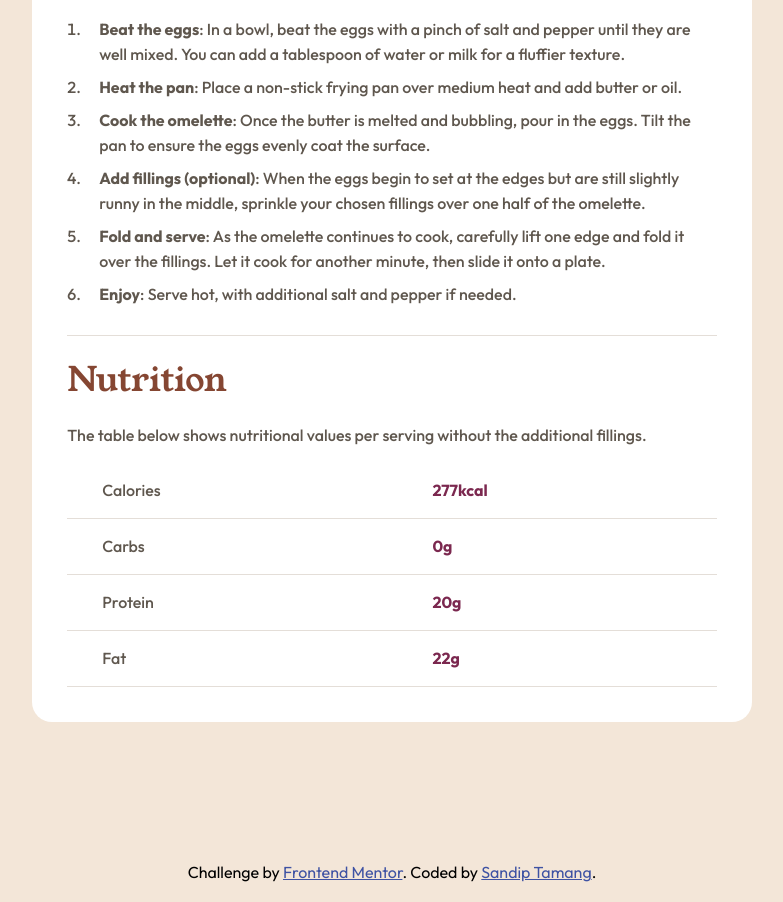
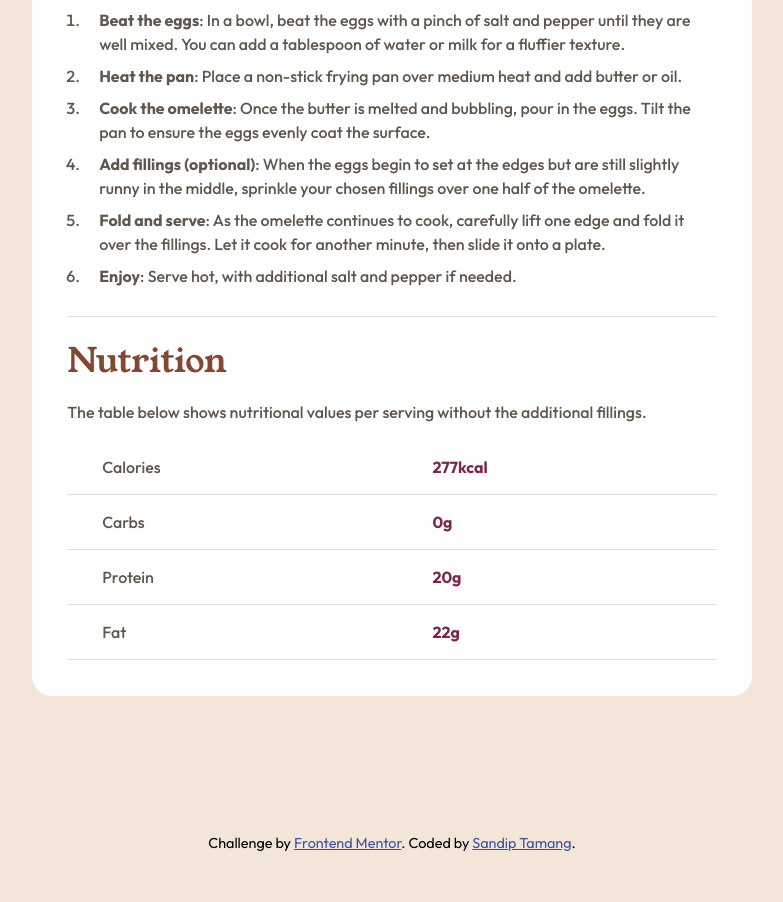
Before and after one commit to SandipTamangDev/recipe-page, a plain HTML site: page index.html in a window 1280 px wide. Shown: the part 1139-2041 px from the top of the page, without its empty margins (248-1031 px from the left). After the commit the page ends 2009 px from the top, so only its background shows below. Drawn offline with Linux system fonts and the light colour scheme.

Commit message:
CSS bugs (#12)

```diff
--- a/css/styles.css
+++ b/css/styles.css
@@ -21,7 +21,7 @@
 h1 {
     font-size: clamp(2.3rem, 2.8vw, 2.9rem);
     font-weight: 400;
-    margin: 15px 0;
+    margin: 0.5em 0;
     color: var(--Stone-600)
 }
 
@@ -32,28 +32,28 @@ h1, h2 {
 h2 {
     font-size: 2.1rem;
     font-weight: 400;
-    margin-bottom: 20px;
+    margin-bottom: 0.5em;
     color: var(--Brown-800);
 }
 
 ul, ol {
-    margin-left: 17px;
+    margin-left: 1em;
 }
 
 ul li, ol li {
-    margin-bottom: 8px;
-    padding-left: 15px;
+    margin-bottom: 0.5em;
+    padding-left: 1em;
 }
 
 p, li, tr {
     font-size: clamp(0.95rem, 2vw, 1rem);
-    line-height: 25px;
+    line-height: 1.5em;
     font-weight: 500;
     color: var(--Stone-600);
 }
 
 p {
-    line-height: 25px;
+    line-height: 1.5em;
     color: var(--Stone-600);
     font-weight: 500;
 }
@@ -88,21 +88,21 @@ hr {
 }
 
 .card {
-    max-width: 720px;
+    max-width: 45em;
     background-color: var(--White);
 }
 
 .content {
-    padding: 25px;
+    padding: 1.5em;
     display: flex;
     flex-direction: column;
-    gap: 20px;
+    gap: 1.25em;
 }
 
 .preparation {
-    padding: 20px;
+    padding: 1.25em;
     background-color: var(--Rose-50);
-    border-radius: 10px;
+    border-radius: 0.625em;
 }
 
 .preparation h2 {
@@ -117,13 +117,12 @@ body {
     background-color: var(--Stone-100);
     font-family: 'bodyfont', sans-serif;
     margin: 0 auto;
-    max-width: 1440px;
 }
 
 table {
     width: 100%;
-    padding: 20px;
-    margin-top: 15px;
+    padding: 1.25em;
+    margin-top: 1em;
     border-collapse: collapse;
 }
 
@@ -133,7 +132,7 @@ table td {
 }
 
 table tr {
-    padding: 20px;
+    padding: 1.25em;
 }
 
 .Calories {
@@ -141,28 +140,29 @@ table tr {
 }
 
 
-@media (min-width: 720px) {
+@media (min-width: 45em) {
     .container {
         padding: 7.5em;
     }
 
     .card {
         padding: 2.2em;
-        border-radius: 20px;
+        border-radius: 1.25em;
     }
 
     .omelette {
-        border-radius: 10px;
+        border-radius: 0.625em;
     }
 
     .content {
-        padding: 0px;
+        padding: 0em;
     }
 }
 
 .attribution {
     text-align: center;
-    padding: 20px;
+    padding: 1.25em;
+    font-size: 0.9rem;
 }
 .attribution a {
     color: var(--light-blue);
```
